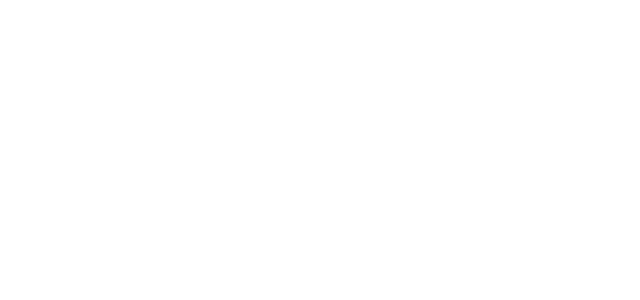
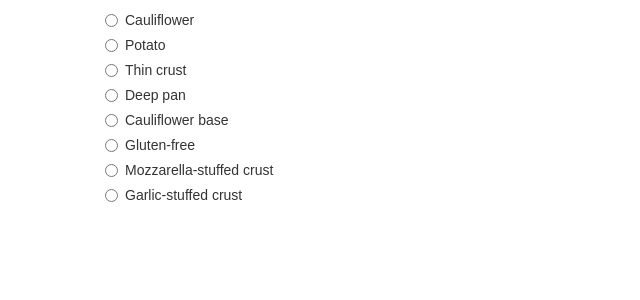
Before and after one commit to sammaggs/pizzagram, a React (Create React App) app: page /options/bases in a window 1280 px wide. Shown: the top 300 px of the page, without its empty margins (0-640 px from the left). Built offline with nearby package versions, Linux system fonts and the light colour scheme.

Commit message:
Sorted out filtering by option in list component

```diff
--- a/src/data/components/List.jsx
+++ b/src/data/components/List.jsx
@@ -4,36 +4,44 @@
 class List extends Component {
     constructor(props) {
         super(props);
+        this.relevantOptions = this.relevantOptions.bind(this);
     }
 
     componentDidMount() {
         this.props.onLoad();
     }
 
-    relevantOptions(option) {
-        if (option = "bases") {
-
+    relevantOptions(item, option) {
+        let isOption = null;
+        if ((option === 'sauce') || (option === 'sauces')) {
+            isOption = 'isSauce';
+        } else if ((option === 'bases') || (option === 'bases')) {
+            isOption = 'isBase';
+        } else if ((option === 'toppings') || (option === 'topping')) {
+            isOption = 'isTopping';
+        } else {
+            return false;
         }
+        return item[isOption];
     }
 
     render () {
         const { data, option } = this.props;
-        const relevantOptions = data.filter(item => item);
+        const relevantOptions = data.filter(item => this.relevantOptions(item, option));
+        console.log(relevantOptions);
         return (
             <ul>
-                {/* { ingredients ? (
-                    Object.values(ingredients).map(item => (
-                        item[listType] ? (
+                { relevantOptions ? (
+                    Object.values(relevantOptions).map(item => (
                         <div className="radio">
                             <label>
                             <input type="radio" checked={false}/>
                             {item.ingredient}
                             </label>
                         </div>
-                        ) : null
                     ))
                 ) : <p>No ingredients found. :(</p>
-                }  */}
+                }
             </ul>
         )
     }
--- a/src/data/containers/List.js
+++ b/src/data/containers/List.js
@@ -10,7 +10,7 @@
 
 const mapDispatchToProps = dispatch => {
     return {
-        onLoad: () => console.log("data")
+        onLoad: () => console.log("Do something useful with your mapDispatchToProps")
     };
 };
 
```
Lines whose indentation alone changed are shown as unchanged.
